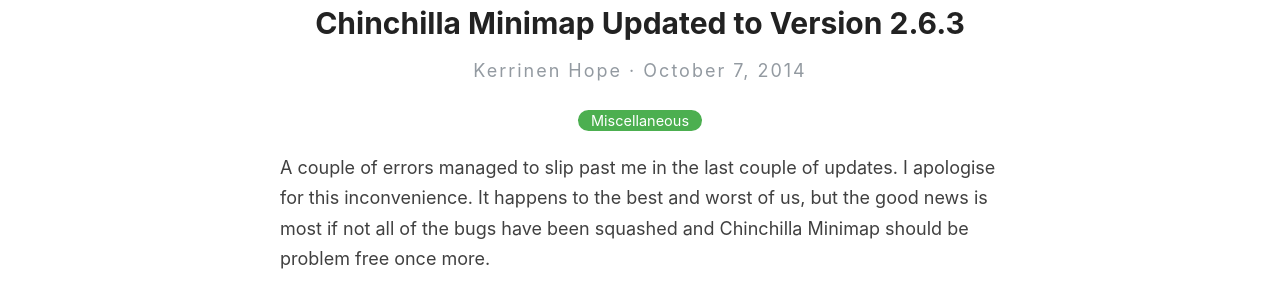
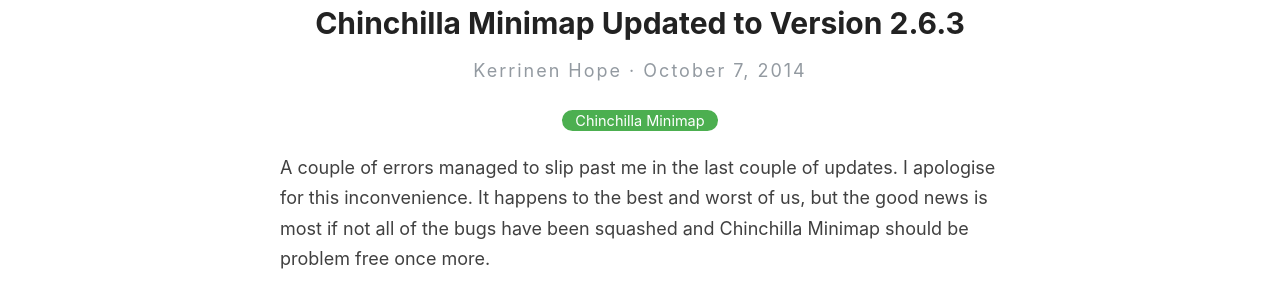
Before and after one commit to Ravendwyr/ravendwyr.github.io, a Jekyll site: the page built from _posts/2014-10-7-chinchilla-minimap-updated-to-version-2-6-3.md, in a window 1280 px wide. Shown: the part 136-431 px from the top of the page. Built offline with Jekyll 4.4.1, drawn with Linux system fonts in a browser that asks for light colours; comment, search, counter and statistics services are not loaded.

Commit message:
Tweaked an incorrect category.

```diff
--- a/_posts/2014-10-7-chinchilla-minimap-updated-to-version-2-6-3.md
+++ b/_posts/2014-10-7-chinchilla-minimap-updated-to-version-2-6-3.md
@@ -1,7 +1,7 @@
 ---
 layout: post
 title: Chinchilla Minimap Updated to Version 2.6.3
-categories: [Miscellaneous]
+categories: [Chinchilla Minimap]
 ---
 
 A couple of errors managed to slip past me in the last couple of updates.  I apologise for this inconvenience.  It happens to the best and worst of us, but the good news is most if not all of the bugs have been squashed and Chinchilla Minimap should be problem free once more.
```
